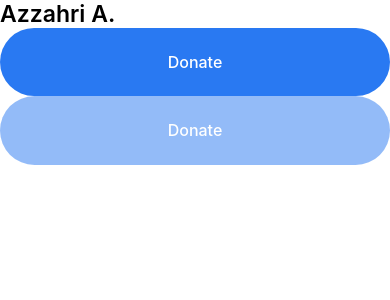
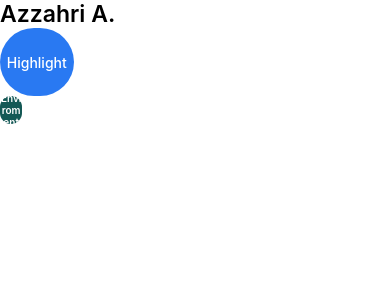
Before and after one commit to nolanryan-dev/DonationApp, a React Native app: screen / in a window 390 px wide. Shown: the top 300 px of the page. Built offline with nearby package versions, Linux system fonts and the light colour scheme.

Commit message:
finished working badge component

```diff
--- /dev/null
+++ b/components/Badge/Badge.js
@@ -0,0 +1,32 @@
+import React, {useRef, useState} from 'react';
+import {Text, View} from 'react-native';
+import PropTypes from 'prop-types';
+import style from './style';
+import {horizontalScale} from '../../assets/styles/scaling';
+
+const Badge = props => {
+  const [width, setWidth] = useState(0);
+  const textRef = useRef(null);
+  const paddingHorizontal = 10;
+  const tabWidth = {
+    width: horizontalScale(paddingHorizontal * 2 + width),
+  };
+
+  return (
+    <View style={[style.badge, tabWidth]}>
+      <Text
+        onTextLayout={event => {
+          setWidth(event.nativeEvent.lines[0].width);
+        }}
+        ref={textRef}
+        style={[style.title]}>
+        {props.title}
+      </Text>
+    </View>
+  );
+};
+
+Badge.propType = {
+  title: PropTypes.string.isRequired,
+};
+export default Badge;
--- /dev/null
+++ b/components/Badge/style.js
@@ -0,0 +1,26 @@
+import {StyleSheet} from 'react-native';
+import {
+  horizontalScale,
+  scaleFontSize,
+  verticalScale,
+} from '../../assets/styles/scaling';
+
+const style = StyleSheet.create({
+  badge: {
+    backgroundColor: '#145855',
+    height: verticalScale(22),
+    justifyContent: 'center',
+    borderRadius: horizontalScale(50),
+  },
+
+  title: {
+    fontFamily: 'Inter',
+    fontSize: scaleFontSize(10),
+    fontWeight: '600',
+    lineHeight: scaleFontSize(12),
+    color: '#FFFFFF',
+    textAlign: 'center',
+  },
+});
+
+export default style;
--- /dev/null
+++ b/components/Tab/Tab.js
@@ -0,0 +1,40 @@
+import React, {useRef, useState} from 'react';
+import {Pressable, Text} from 'react-native';
+import PropTypes from 'prop-types';
+import style from './style';
+import {horizontalScale} from '../../assets/styles/scaling';
+
+const Tab = props => {
+  const [width, setWidth] = useState(0);
+  const textRef = useRef(null);
+  const paddingHorizontal = 33;
+  const tabWidth = {
+    width: horizontalScale(paddingHorizontal * 2 + width),
+  };
+
+  return (
+    <Pressable
+      disabled={props.isInactive}
+      style={[style.tab, props.inactiveTab && style.inactiveTab, tabWidth]}
+      onPress={() => props.onPress()}>
+      <Text
+        onTextLayout={event => {
+          setWidth(event.nativeEvent.lines[0].width);
+        }}
+        ref={textRef}
+        style={[style.title, props.isInactive && style.inactiveTitle]}>
+        {props.title}
+      </Text>
+    </Pressable>
+  );
+};
+Tab.default = {
+  inactiveTab: false,
+  onPress: () => {},
+};
+Tab.propType = {
+  title: PropTypes.string.isRequired,
+  inactiveTab: PropTypes.bool,
+  onPress: PropTypes.func,
+};
+export default Tab;
--- /dev/null
+++ b/components/Tab/style.js
@@ -0,0 +1,31 @@
+import {StyleSheet} from 'react-native';
+import {
+  horizontalScale,
+  scaleFontSize,
+  verticalScale,
+} from '../../assets/styles/scaling';
+
+const style = StyleSheet.create({
+  tab: {
+    backgroundColor: '#2979F2',
+    height: verticalScale(55),
+    justifyContent: 'center',
+    borderRadius: horizontalScale(50),
+  },
+  inactiveTab: {
+    backgroundColor: '#F3F5F9',
+  },
+  title: {
+    fontFamily: 'Inter',
+    fontSize: scaleFontSize(14),
+    fontWeight: '500',
+    lineHeight: scaleFontSize(17),
+    color: '#FFFFFF',
+    textAlign: 'center',
+  },
+  inactiveTitle: {
+    color: '#79869F',
+  },
+});
+
+export default style;
--- a/screens/Home/Home.js
+++ b/screens/Home/Home.js
@@ -4,18 +4,15 @@
 
 import Header from '../../components/Header/Header';
 import Button from '../../components/Button/Button';
+import Tab from '../../components/Tab/Tab';
+import Badge from '../../components/Badge/Badge';
 
 const Home = () => {
   return (
     <SafeAreaView style={[globalStyle.backgroundWhite, globalStyle.flex]}>
       <Header title={'Azzahri A.'} type={1} />
-      <Button
-        title={'Donate'}
-        onPress={() => {
-          console.log('hello');
-        }}
-      />
-      <Button title={'Donate'} isDisabled={true} />
+      <Tab title={'Highlight'} />
+      <Badge title={'Enviroment'} />
     </SafeAreaView>
   );
 };
```
